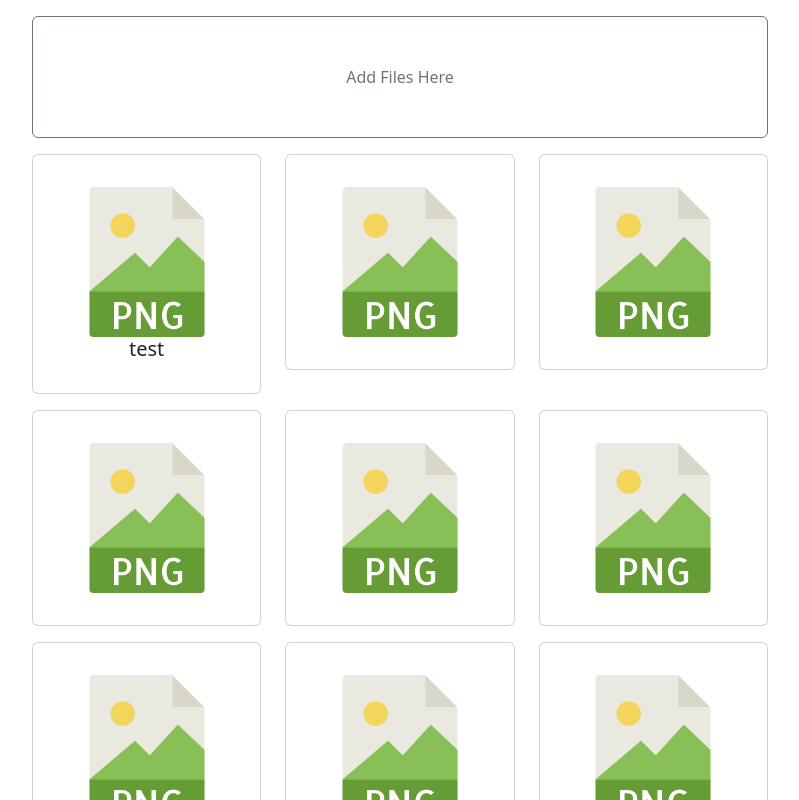
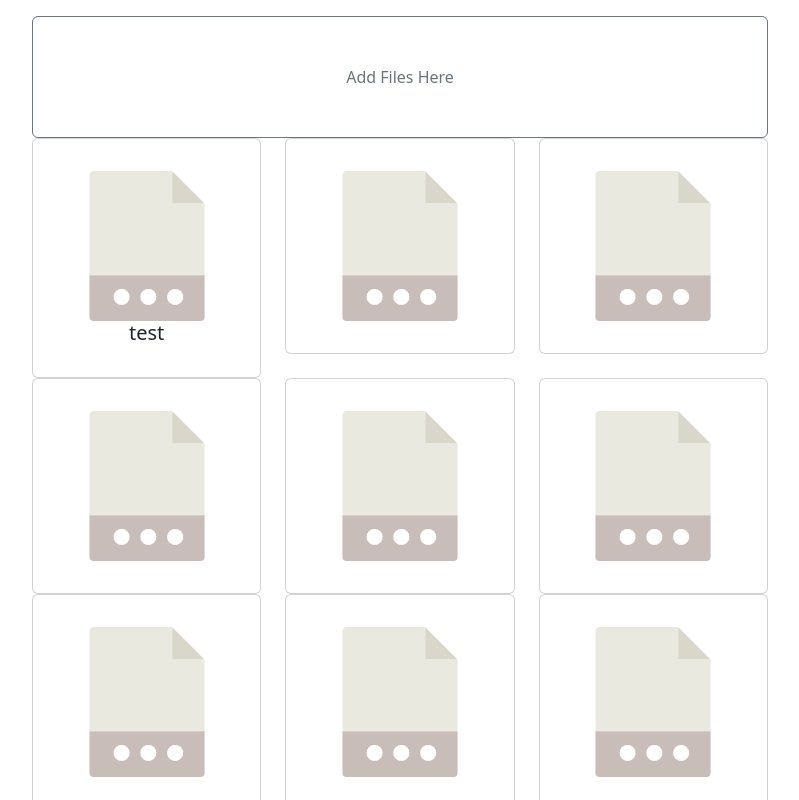
Before and after one commit to EnjoyBacon7/cbFiles, a React (Create React App) app in the folder web/: page /share/1 in a window 1280 px wide. Shown: the top 800 px of the page, without its empty margins (240-1039 px from the left). Built offline with nearby package versions, Linux system fonts and the light colour scheme.

Commit message:
Added automatic icon searching

```diff
--- a/web/src/components/CbFile.js
+++ b/web/src/components/CbFile.js
@@ -9,14 +9,25 @@ import ButtonGroup from 'react-bootstrap/ButtonGroup';
 export function CbFile(props) {
     const [isShown, setIsShown] = useState(false);
 
+    function handleIconPath() {
+        const fileName = props.fileName;
+        console.log(fileName);
+        if(fileName && fileName.includes('.')) {
+            const fileType = fileName.split('.').slice(-1);
+            return `../fileIcons/${fileType}.png`
+        } else {
+            return "../fileIcons/file.png"
+        }
+    }
+
     return (
-        <div className="mt-3">
+        <div>
             <Card
                 className="text-center pt-3 pb-3 ps-0 pe-0"
                 onMouseEnter={() => setIsShown(true)}
                 onMouseLeave={() => setIsShown(false)}>
                 <Card.Body>
-                    <Image src="../fileIcons/png.png" width={150} />
+                    <Image src={handleIconPath()} width={150} />
                     <Card.Title className="m-0">{props.fileName}</Card.Title>
 
                 </Card.Body>
```
